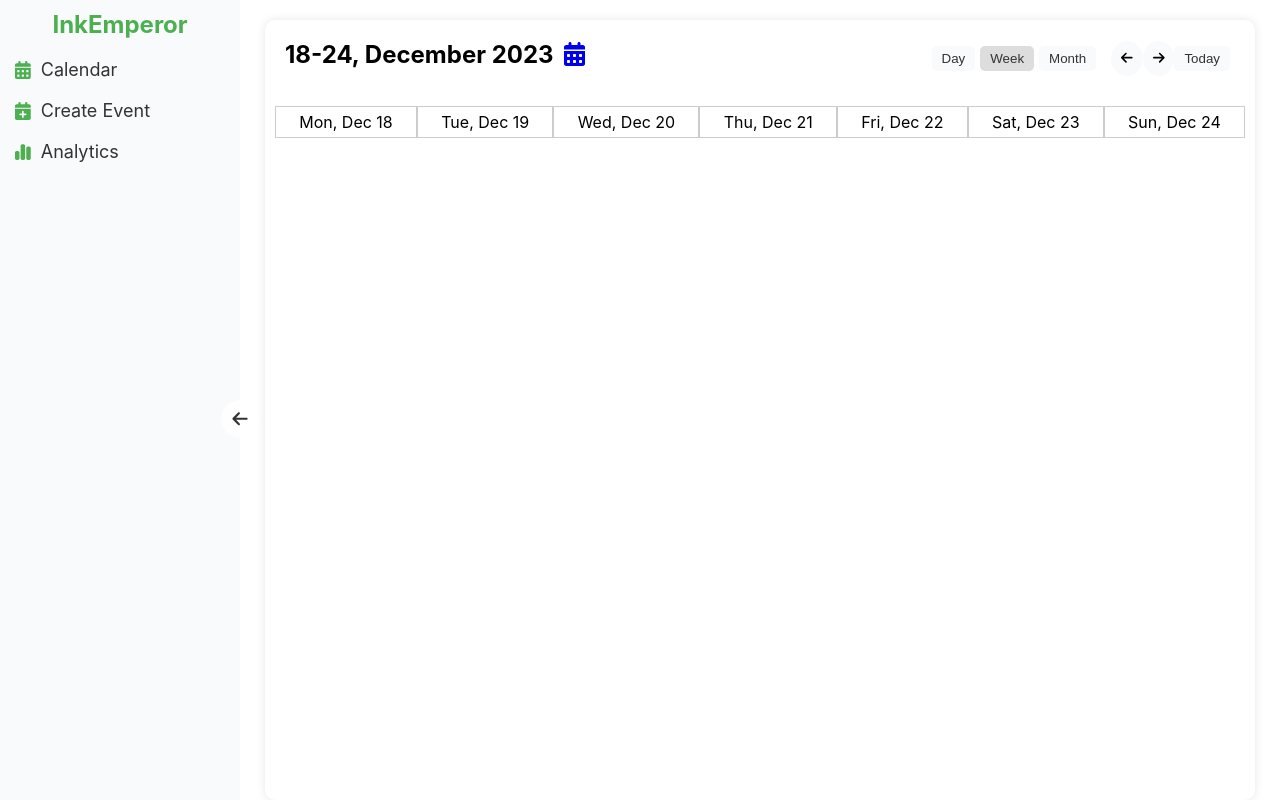
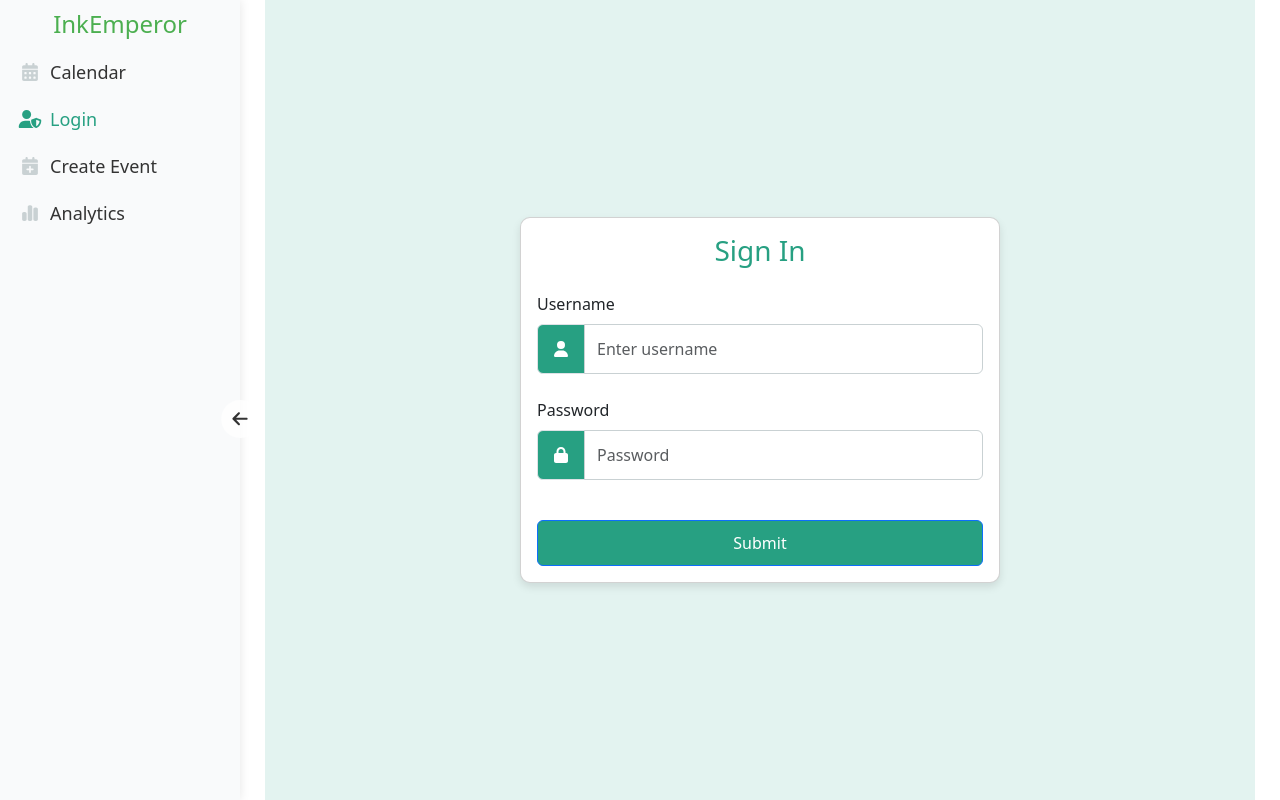
Before and after one commit to vgochev01/inkemperor-bm, a React (Create React App) app: page /auth in a window 1280 px wide. Both pictures are taken after a click on the icon 37 px from the left and 400 px from the top of the page. Built offline with nearby package versions, Linux system fonts and the light colour scheme.

Commit message:
create login page ui

```diff
--- a/package.json
+++ b/package.json
@@ -11,9 +11,12 @@
     "@testing-library/jest-dom": "^5.17.0",
     "@testing-library/react": "^13.4.0",
     "@testing-library/user-event": "^13.5.0",
+    "bootstrap": "^5.3.2",
     "react": "^18.2.0",
+    "react-bootstrap": "^2.9.1",
     "react-datepicker": "^4.24.0",
     "react-dom": "^18.2.0",
+    "react-router-dom": "^6.21.0",
     "react-scripts": "5.0.1",
     "web-vitals": "^2.1.4"
   },
--- a/src/App.js
+++ b/src/App.js
@@ -1,18 +1,24 @@
 import React, { useState } from 'react';
-import Calendar from './components/Calendar/Calendar';
 import { FontAwesomeIcon } from '@fortawesome/react-fontawesome';
 import { faBars, faArrowLeft, faXmark } from '@fortawesome/free-solid-svg-icons';
 import './App.scss';
+import {
+  BrowserRouter as Router,
+  Routes,
+  Route,
+} from 'react-router-dom';
 import Menu from './components/Menu/Menu';
+import ProtectedRoute from './components/ProtectedRoute/ProtectedRoute';
+import Calendar from './components/Calendar/Calendar';
+import LoginPage from './components/LoginPage/LoginPage';
 
 function App() {
   const [isPanelOpen, setIsPanelOpen] = useState(false);
+  const [isAuthenticated, setIsAuthenticated] = useState(true);
 
   const togglePanel = () => {
     setIsPanelOpen(!isPanelOpen);
   };
-
-
 
   return (
     <div className="app-container">
@@ -28,8 +34,15 @@ function App() {
           <Menu />
         </div>
       </div>
-      <div className="calendar-container">
-        <Calendar />
+      <div className="app-container_content">
+          <Routes>
+            <Route path="/auth" element={<LoginPage />} />
+            <Route path="/" element={
+              <ProtectedRoute isAuthenticated={isAuthenticated}>
+                <Calendar />
+              </ProtectedRoute>
+            } />
+          </Routes>
       </div>
     </div>
   );
--- a/src/App.scss
+++ b/src/App.scss
@@ -3,7 +3,18 @@
 .app-container {
   display: flex;
   height: 100vh;
-  background-color: #FFFFFF;
+
+  &_content {
+    flex-grow: 1;
+    display: flex;
+    padding: 0 25px;
+    max-width: calc(100% - 75px);
+
+    @include respond-to(phones) {
+      padding: 0 10px;
+      max-width: 100%;
+    }
+  }
 }
 
 .side-panel {
@@ -11,7 +22,7 @@
   transition: width 0.3s;
   position: relative;
   background-color: #F9FAFB;
-
+  box-shadow: 0 0 10px rgba(0, 0, 0, 0.1);
 
   &.open {
     width: 240px;
@@ -26,7 +37,7 @@
     text-align: center;
     cursor: pointer;
     font-size: 2em;
-    color: #333;
+    color: #27a082;
 
     @include respond-to(phones) {
       left: 10px;
@@ -138,6 +149,7 @@
     display: flex;
     align-items: center;
     justify-content: center;
+    box-shadow: none;
 
     &.open {
       width: 100%;
@@ -150,15 +162,3 @@
     }
   }
 }
-
-.calendar-container {
-  flex-grow: 1;
-  display: flex;
-  padding: 0 25px;
-  max-width: calc(100% - 75px);
-
-  @include respond-to(phones) {
-    padding: 0 10px;
-    max-width: 100%;
-  }
-}
--- /dev/null
+++ b/src/components/LoginPage/LoginPage.js
@@ -0,0 +1,54 @@
+import React from 'react';
+import { Form, Button, Container, Row, Col, Card } from 'react-bootstrap';
+import { FontAwesomeIcon } from '@fortawesome/react-fontawesome';
+import { faUser, faLock } from '@fortawesome/free-solid-svg-icons';
+import './LoginPage.scss';
+
+const LoginPage = () => {
+
+    const onSubmit = (e) => {
+        e.preventDefault();
+    }
+
+    return (
+    <Container className="d-flex justify-content-center align-items-center login-container">
+        <Row>
+        <Col>
+            <Card className="login-card">
+            <Card.Body>
+                <Form className="login-form" onSubmit={onSubmit}>
+                <h3 className="text-center mb-4">Sign In</h3>
+
+                <Form.Group controlId="formBasicEmail" className='form-group'>
+                    <Form.Label>Username</Form.Label>
+                    <div className="input-group">
+                    <span className="input-group-text" id="basic-addon1">
+                        <FontAwesomeIcon icon={faUser} />
+                    </span>
+                    <Form.Control type="text" placeholder="Enter username" />
+                    </div>
+                </Form.Group>
+
+                <Form.Group controlId="formBasicPassword" className='form-group'>
+                    <Form.Label>Password</Form.Label>
+                    <div className="input-group">
+                    <span className="input-group-text" id="basic-addon2">
+                        <FontAwesomeIcon icon={faLock} />
+                    </span>
+                    <Form.Control type="password" placeholder="Password" />
+                    </div>
+                </Form.Group>
+
+                <Button variant="primary" type="submit" className="w-100 mt-3">
+                    Submit
+                </Button>
+                </Form>
+            </Card.Body>
+            </Card>
+        </Col>
+        </Row>
+    </Container>
+    );
+};
+
+export default LoginPage;
--- /dev/null
+++ b/src/components/LoginPage/LoginPage.scss
@@ -0,0 +1,53 @@
+@import 'node_modules/bootstrap/scss/bootstrap';
+
+.login-container {
+  height: 100vh;
+  background-color: #E3F3F0;
+  display: flex;
+  justify-content: center;
+  align-items: center;
+  margin: 0;
+  max-width: 100%;
+}
+
+.login-card {
+  box-shadow: 0 4px 8px rgba(0, 0, 0, 0.1);
+  border-radius: 10px;
+  width: 480px;
+}
+
+.login-form {
+  .form-group {
+    margin-bottom: 1.5rem;
+  }
+
+  .input-group-text {
+    background-color: #27a082;
+    color: #fff;
+    padding: 1rem;
+  }
+
+  .form-control {
+    border: 1px solid #c9d1d3;
+    height: 50px;
+
+    &:focus {
+        outline: none;
+        box-shadow: none;
+    }
+  }
+
+  button {
+    background-color: #27a082;
+    padding: 10px 0;
+    font-size: 1rem;
+
+    &:hover {
+        background-color: rgba(39, 160, 130, 0.9);
+    }
+  }
+
+  h3 {
+    color: #27a082;
+  }
+}
--- a/src/components/Menu/Menu.js
+++ b/src/components/Menu/Menu.js
@@ -1,23 +1,25 @@
 import React from 'react';
+import { NavLink } from 'react-router-dom';
 import { FontAwesomeIcon } from '@fortawesome/react-fontawesome';
-import { faCalendarAlt, faChartSimple, faCalendarPlus } from '@fortawesome/free-solid-svg-icons';
+import { faCalendarAlt, faChartSimple, faCalendarPlus, faUserShield } from '@fortawesome/free-solid-svg-icons';
 import './Menu.scss';
 
 const Menu = () => {
     const menuItems = [
-        { name: 'Calendar', icon: faCalendarAlt },
-        { name: 'Create Event', icon: faCalendarPlus },
-        { name: 'Analytics', icon: faChartSimple },
+        { path: '/', name: 'Calendar', icon: faCalendarAlt },
+        { path: '/auth', name: 'Login', icon: faUserShield },
+        { path: '/create-event', name: 'Create Event', icon: faCalendarPlus },
+        { path: '/analytics', name: 'Analytics', icon: faChartSimple },
     ];
 
     return <>
         <h2 className="logo">InkEmperor</h2>
         <div className="menu">
         {menuItems.map((item) => (
-            <a href="javascript:void(0)" key={item.name} className="menu-item">
+            <NavLink to={item.path} key={item.path} className="menu-item" activeClassName="active">
                 <FontAwesomeIcon icon={item.icon} className="menu-item-icon" />
-            {item.name}
-            </a>
+                {item.name}
+            </NavLink>
         ))}
         </div>
     </>;
--- a/src/components/Menu/Menu.scss
+++ b/src/components/Menu/Menu.scss
@@ -12,12 +12,27 @@
         text-decoration: none;
 
         &:hover {
-            background-color: #DDD;
+            background-color: #E3F3F0;
+            color: #27a082;
+
+            .menu-item-icon {
+                color: #27a082;
+            }
         }
 
         &-icon {
-            margin-right: 10px;
-            color: #4CAF50;
+            width: 30px;
+            margin-right: 5px;
+            color: #c9d1d3;
+            text-align: center;
+        }
+
+        &.active {
+            color: #27a082;
+
+            .menu-item-icon {
+                color: #27a082;
+            }
         }
     }
 }
--- /dev/null
+++ b/src/components/ProtectedRoute/ProtectedRoute.js
@@ -0,0 +1,8 @@
+import React from 'react';
+import { Navigate } from 'react-router-dom';
+
+const ProtectedRoute = ({ children, isAuthenticated }) => {
+  return isAuthenticated ? children : <Navigate to="/auth" replace />;
+};
+
+export default ProtectedRoute;
--- a/src/index.js
+++ b/src/index.js
@@ -3,11 +3,14 @@ import ReactDOM from 'react-dom/client';
 import './index.scss';
 import App from './App';
 import reportWebVitals from './reportWebVitals';
+import { BrowserRouter as Router } from 'react-router-dom';
 
 const root = ReactDOM.createRoot(document.getElementById('root'));
 root.render(
   <React.StrictMode>
-    <App />
+    <Router>
+      <App />
+    </Router>
   </React.StrictMode>
 );
 
--- a/src/index.scss
+++ b/src/index.scss
@@ -8,7 +8,6 @@ body {
   sans-serif;
 -webkit-font-smoothing: antialiased;
 -moz-osx-font-smoothing: grayscale;
-  background-color: #FFFFFF;
   height: 100vh;
   margin: 0;
 }
```
Also changed, not shown: 1 other file (tests, documents, lock files or other folders).
